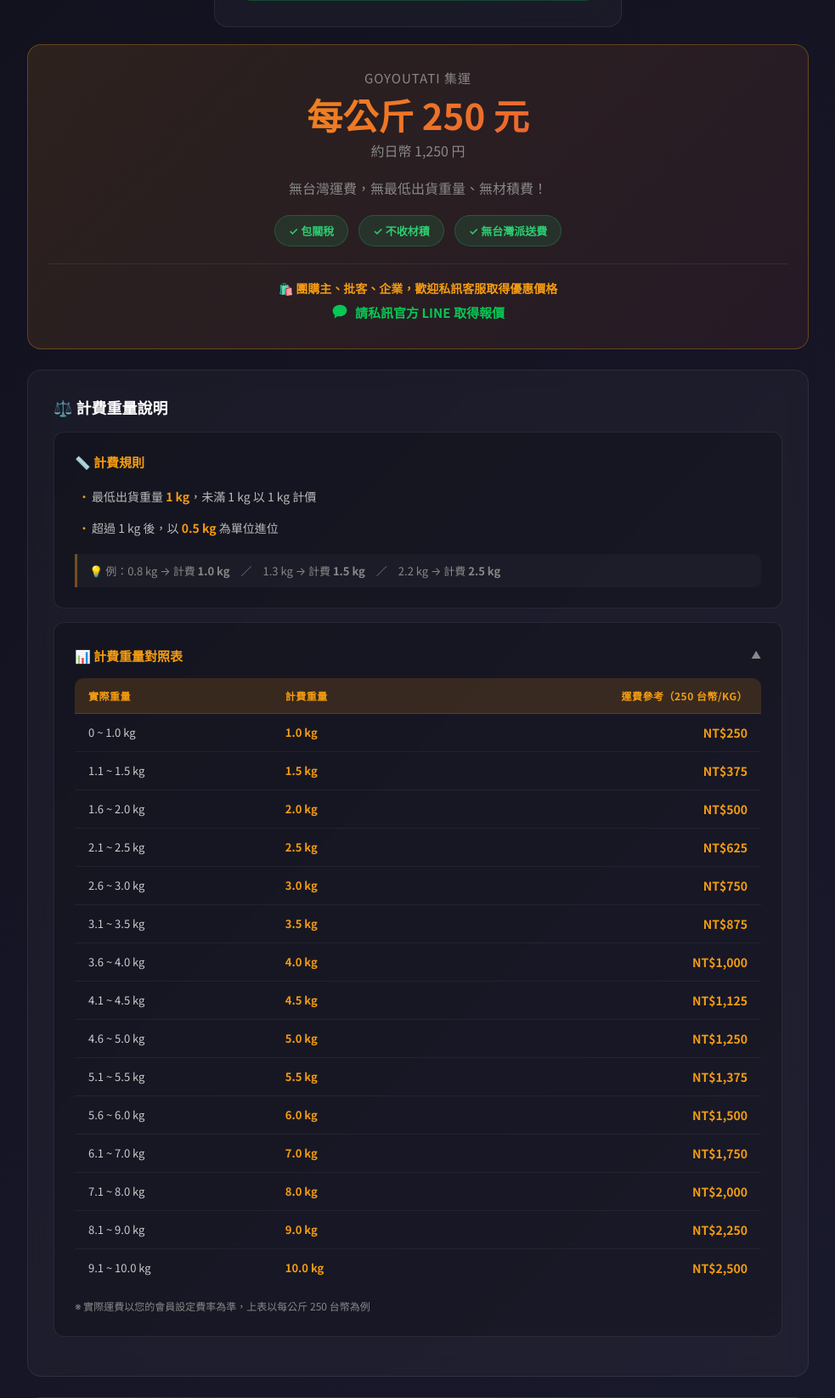
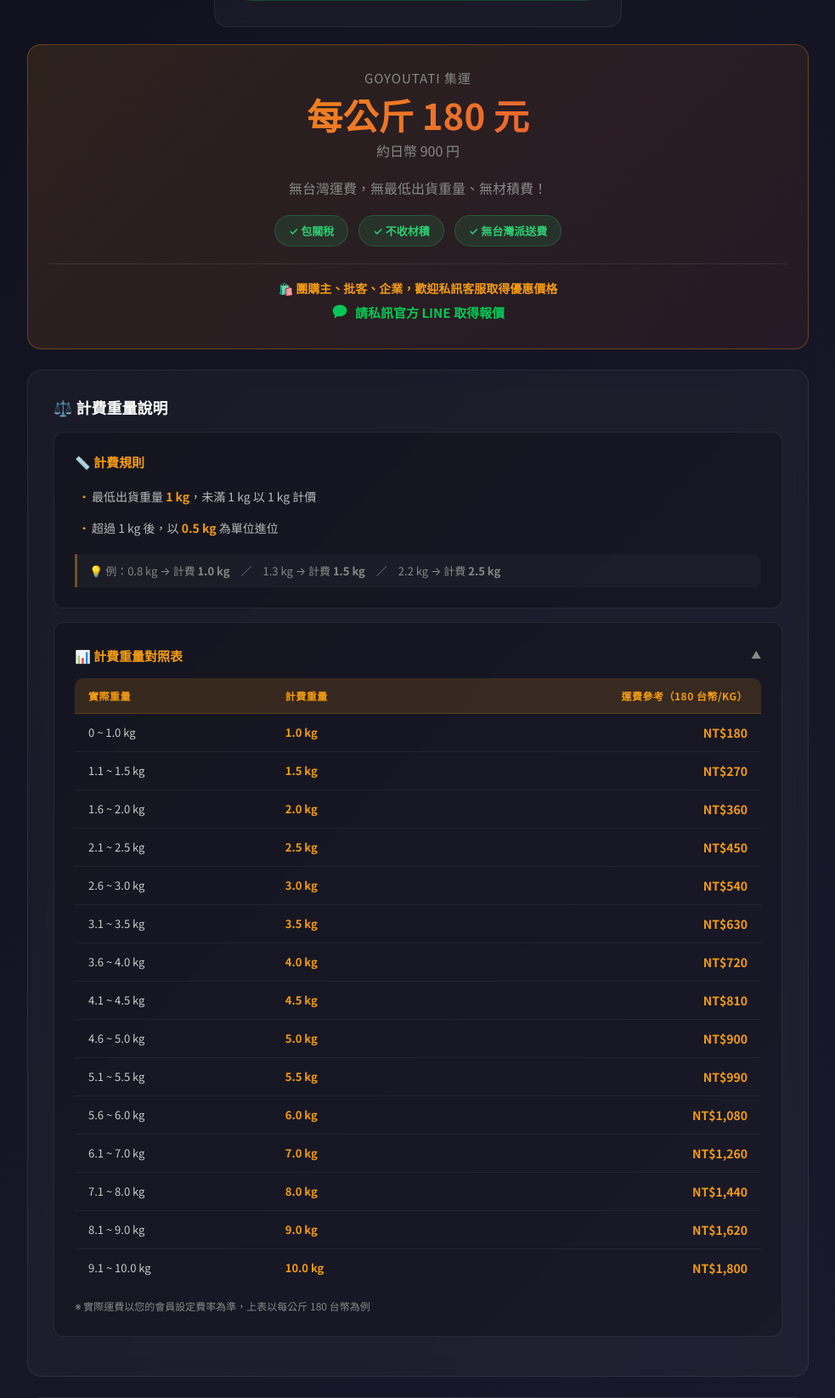
Before and after one commit to omishoninjp-sys/helpshipping, a Flask app: page / in a window 1280 px wide. Shown: the part 772-2417 px from the top of the page at 85% size, without its empty margins (148-1131 px from the left). Run offline with Flask 3, Linux system fonts and the light colour scheme.

Commit message:
Update index.html

```diff
--- a/templates/index.html
+++ b/templates/index.html
@@ -312,9 +312,9 @@
                 <div style="text-align: center; padding: 28px 24px; background: linear-gradient(135deg, rgba(243,156,18,0.12), rgba(231,76,60,0.08)); border: 1px solid rgba(243,156,18,0.3); border-radius: 16px; margin-bottom: 24px;">
                     <div style="font-size: 15px; color: #888; margin-bottom: 10px; letter-spacing: 1px;">GOYOUTATI 集運</div>
                     <div style="font-size: 42px; font-weight: 700; background: linear-gradient(135deg, #f39c12, #e74c3c); -webkit-background-clip: text; -webkit-text-fill-color: transparent; background-clip: text; line-height: 1.1; margin-bottom: 6px;">
-                        每公斤 250 元
+                        每公斤 180 元
                     </div>
-                    <div style="font-size: 16px; color: #888; margin-bottom: 20px;">約日幣 1,250 円</div>
+                    <div style="font-size: 16px; color: #888; margin-bottom: 20px;">約日幣 900 円</div>
                     <div style="font-size: 16px; color: #888; margin-bottom: 20px;">無台灣運費，無最低出貨重量、無材積費！</div>
                     <div style="display: flex; justify-content: center; gap: 12px; flex-wrap: wrap;">
                         <span style="display: inline-flex; align-items: center; gap: 6px; padding: 8px 16px; background: rgba(39,174,96,0.15); border: 1px solid rgba(39,174,96,0.3); border-radius: 20px; font-size: 13px; font-weight: 600; color: #2ecc71;">✓ 包關稅</span>
@@ -354,28 +354,28 @@
                                     <tr>
                                         <th>實際重量</th>
                                         <th>計費重量</th>
-                                        <th style="text-align:right">運費參考（250 台幣/kg）</th>
+                                        <th style="text-align:right">運費參考（180 台幣/kg）</th>
                                     </tr>
                                 </thead>
                                 <tbody>
-                                    <tr><td>0 ~ 1.0 kg</td><td style="color:#f39c12;font-weight:700;">1.0 kg</td><td class="price-cell" style="text-align:right">NT$250</td></tr>
-                                    <tr><td>1.1 ~ 1.5 kg</td><td style="color:#f39c12;font-weight:700;">1.5 kg</td><td class="price-cell" style="text-align:right">NT$375</td></tr>
-                                    <tr><td>1.6 ~ 2.0 kg</td><td style="color:#f39c12;font-weight:700;">2.0 kg</td><td class="price-cell" style="text-align:right">NT$500</td></tr>
-                                    <tr><td>2.1 ~ 2.5 kg</td><td style="color:#f39c12;font-weight:700;">2.5 kg</td><td class="price-cell" style="text-align:right">NT$625</td></tr>
-                                    <tr><td>2.6 ~ 3.0 kg</td><td style="color:#f39c12;font-weight:700;">3.0 kg</td><td class="price-cell" style="text-align:right">NT$750</td></tr>
-                                    <tr><td>3.1 ~ 3.5 kg</td><td style="color:#f39c12;font-weight:700;">3.5 kg</td><td class="price-cell" style="text-align:right">NT$875</td></tr>
-                                    <tr><td>3.6 ~ 4.0 kg</td><td style="color:#f39c12;font-weight:700;">4.0 kg</td><td class="price-cell" style="text-align:right">NT$1,000</td></tr>
-                                    <tr><td>4.1 ~ 4.5 kg</td><td style="color:#f39c12;font-weight:700;">4.5 kg</td><td class="price-cell" style="text-align:right">NT$1,125</td></tr>
-                                    <tr><td>4.6 ~ 5.0 kg</td><td style="color:#f39c12;font-weight:700;">5.0 kg</td><td class="price-cell" style="text-align:right">NT$1,250</td></tr>
-                                    <tr><td>5.1 ~ 5.5 kg</td><td style="color:#f39c12;font-weight:700;">5.5 kg</td><td class="price-cell" style="text-align:right">NT$1,375</td></tr>
-                                    <tr><td>5.6 ~ 6.0 kg</td><td style="color:#f39c12;font-weight:700;">6.0 kg</td><td class="price-cell" style="text-align:right">NT$1,500</td></tr>
-                                    <tr><td>6.1 ~ 7.0 kg</td><td style="color:#f39c12;font-weight:700;">7.0 kg</td><td class="price-cell" style="text-align:right">NT$1,750</td></tr>
-                                    <tr><td>7.1 ~ 8.0 kg</td><td style="color:#f39c12;font-weight:700;">8.0 kg</td><td class="price-cell" style="text-align:right">NT$2,000</td></tr>
-                                    <tr><td>8.1 ~ 9.0 kg</td><td style="color:#f39c12;font-weight:700;">9.0 kg</td><td class="price-cell" style="text-align:right">NT$2,250</td></tr>
-                                    <tr><td>9.1 ~ 10.0 kg</td><td style="color:#f39c12;font-weight:700;">10.0 kg</td><td class="price-cell" style="text-align:right">NT$2,500</td></tr>
+                                    <tr><td>0 ~ 1.0 kg</td><td style="color:#f39c12;font-weight:700;">1.0 kg</td><td class="price-cell" style="text-align:right">NT$180</td></tr>
+                                    <tr><td>1.1 ~ 1.5 kg</td><td style="color:#f39c12;font-weight:700;">1.5 kg</td><td class="price-cell" style="text-align:right">NT$270</td></tr>
+                                    <tr><td>1.6 ~ 2.0 kg</td><td style="color:#f39c12;font-weight:700;">2.0 kg</td><td class="price-cell" style="text-align:right">NT$360</td></tr>
+                                    <tr><td>2.1 ~ 2.5 kg</td><td style="color:#f39c12;font-weight:700;">2.5 kg</td><td class="price-cell" style="text-align:right">NT$450</td></tr>
+                                    <tr><td>2.6 ~ 3.0 kg</td><td style="color:#f39c12;font-weight:700;">3.0 kg</td><td class="price-cell" style="text-align:right">NT$540</td></tr>
+                                    <tr><td>3.1 ~ 3.5 kg</td><td style="color:#f39c12;font-weight:700;">3.5 kg</td><td class="price-cell" style="text-align:right">NT$630</td></tr>
+                                    <tr><td>3.6 ~ 4.0 kg</td><td style="color:#f39c12;font-weight:700;">4.0 kg</td><td class="price-cell" style="text-align:right">NT$720</td></tr>
+                                    <tr><td>4.1 ~ 4.5 kg</td><td style="color:#f39c12;font-weight:700;">4.5 kg</td><td class="price-cell" style="text-align:right">NT$810</td></tr>
+                                    <tr><td>4.6 ~ 5.0 kg</td><td style="color:#f39c12;font-weight:700;">5.0 kg</td><td class="price-cell" style="text-align:right">NT$900</td></tr>
+                                    <tr><td>5.1 ~ 5.5 kg</td><td style="color:#f39c12;font-weight:700;">5.5 kg</td><td class="price-cell" style="text-align:right">NT$990</td></tr>
+                                    <tr><td>5.6 ~ 6.0 kg</td><td style="color:#f39c12;font-weight:700;">6.0 kg</td><td class="price-cell" style="text-align:right">NT$1,080</td></tr>
+                                    <tr><td>6.1 ~ 7.0 kg</td><td style="color:#f39c12;font-weight:700;">7.0 kg</td><td class="price-cell" style="text-align:right">NT$1,260</td></tr>
+                                    <tr><td>7.1 ~ 8.0 kg</td><td style="color:#f39c12;font-weight:700;">8.0 kg</td><td class="price-cell" style="text-align:right">NT$1,440</td></tr>
+                                    <tr><td>8.1 ~ 9.0 kg</td><td style="color:#f39c12;font-weight:700;">9.0 kg</td><td class="price-cell" style="text-align:right">NT$1,620</td></tr>
+                                    <tr><td>9.1 ~ 10.0 kg</td><td style="color:#f39c12;font-weight:700;">10.0 kg</td><td class="price-cell" style="text-align:right">NT$1,800</td></tr>
                                 </tbody>
                             </table>
-                            <p style="font-size:12px;color:#888;margin-top:10px;">※ 實際運費以您的會員設定費率為準，上表以每公斤 250 台幣為例</p>
+                            <p style="font-size:12px;color:#888;margin-top:10px;">※ 實際運費以您的會員設定費率為準，上表以每公斤 180 台幣為例</p>
                         </div>
                     </div>
                 </div>
@@ -385,11 +385,11 @@
                     <div class="info-section-title">💰 基本理貨費用</div>
                     <div class="info-card">
                         <h4>📦 訂單理貨費</h4>
-                        <div class="price-highlight">首重 52 日圓/kg，續重 26 日圓/kg</div>
+                        <div class="price-highlight">首重 11 台幣/kg，續重 6 台幣/kg</div>
                     </div>
                     <div class="info-card">
                         <h4>🏢 場地費</h4>
-                        <p>入庫日起 <strong style="color:#27ae60;">30 天內免倉儲</strong>，超過 30 天，每個 <strong style="color:#f39c12;">65 日圓/天</strong></p>
+                        <p>入庫日起 <strong style="color:#27ae60;">30 天內免倉儲</strong>，超過 30 天，每個 <strong style="color:#f39c12;">13 元/天</strong></p>
                     </div>
                     <div class="info-card">
                         <h4>🛠️ 服務內容</h4>
@@ -405,7 +405,7 @@
                     <div class="info-card">
                         <h4>🛡️ 理賠</h4>
                         <ul>
-                            <li>倉庫庫內丟失的包裹，賠付上限 <strong style="color:#e74c3c;">10 萬日圓</strong></li>
+                            <li>倉庫庫內丟失的包裹，賠付上限 <strong style="color:#e74c3c;"> 2 萬台幣</strong></li>
                             <li>台灣段丟件，最大 <strong style="color:#e74c3c;">3,000 台幣</strong></li>
                         </ul>
                     </div>
```
